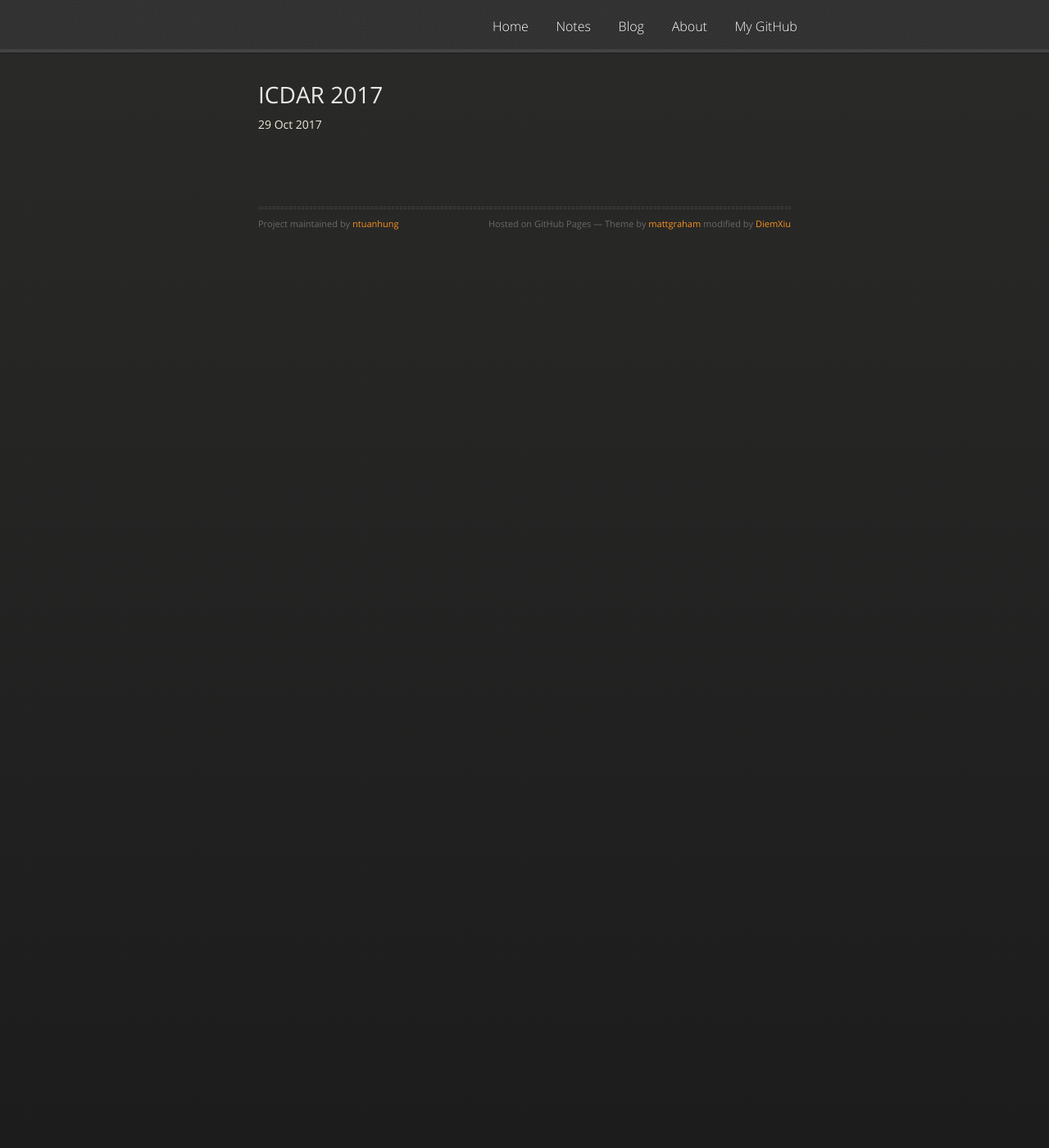
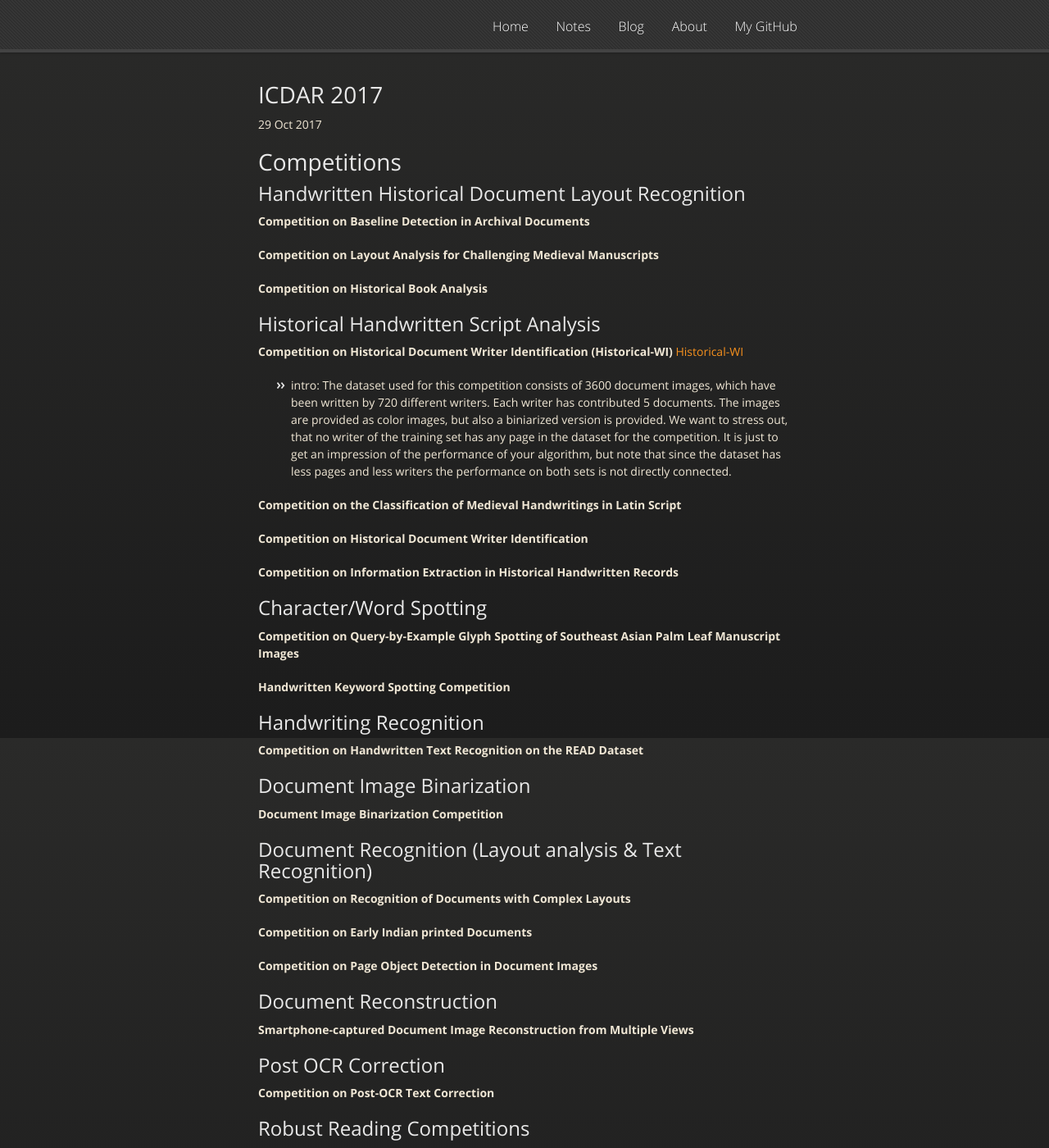
Before and after one commit to ntuanhung/ntuanhung.github.io, a Jekyll site: the page built from _posts/paper_reviews/2017-10-29-ICDAR-2017.md, in a window 1280 px wide and 1400 px high. Shown: the whole window at 82% size. Built offline with Jekyll 4.4.1, drawn with Linux system fonts in a browser that asks for light colours; nearby versions of some CDN libraries; some of the changed text lies outside the part shown.

Commit message:
Update 2017-10-29-ICDAR-2017.md

```diff
--- a/_posts/paper_reviews/2017-10-29-ICDAR-2017.md
+++ b/_posts/paper_reviews/2017-10-29-ICDAR-2017.md
@@ -4,3 +4,84 @@ category: paper_reviews
 title: ICDAR 2017
 date: 2017-10-29
 ---
+
+# Competitions
+
+## Handwritten Historical Document Layout Recognition
+
+**Competition on Baseline Detection in Archival Documents**
+
+**Competition on Layout Analysis for Challenging Medieval Manuscripts**
+
+**Competition on Historical Book Analysis**
+
+## Historical Handwritten Script Analysis
+
+**Competition on Historical Document Writer Identification (Historical-WI)**
+[Historical-WI](https://scriptnet.iit.demokritos.gr/competitions/6/)
+
+- intro: The dataset used for this competition consists of 3600 document images, which have been written by 720 different writers. Each writer has contributed 5 documents. The images are provided as color images, but also a biniarized version is provided. We want to stress out, that no writer of the training set has any page in the dataset for the competition. It is just to get an impression of the performance of your algorithm, but note that since the dataset has less pages and less writers the performance on both sets is not directly connected.
+
+**Competition on the Classification of Medieval Handwritings in Latin Script**
+
+**Competition on Historical Document Writer Identification**
+
+**Competition on Information Extraction in Historical Handwritten Records**
+
+## Character/Word Spotting
+
+**Competition on Query-by-Example Glyph Spotting of Southeast Asian Palm Leaf Manuscript Images**
+
+**Handwritten Keyword Spotting Competition**
+
+## Handwriting Recognition
+
+**Competition on Handwritten Text Recognition on the READ Dataset**
+
+## Document Image Binarization
+
+**Document Image Binarization Competition**
+
+## Document Recognition (Layout analysis & Text Recognition)
+
+**Competition on Recognition of Documents with Complex Layouts**
+
+**Competition on Early Indian printed Documents**
+
+**Competition on Page Object Detection in Document Images**
+
+## Document Reconstruction
+
+**Smartphone-captured Document Image Reconstruction from Multiple Views**
+
+## Post OCR Correction
+
+**Competition on Post-OCR Text Correction**
+
+## Robust Reading Competitions
+
+**Competition on Reading Chinese Text in the Wild**
+
+**Challenge on COCO-Text**
+
+**Challenge on Text Extraction from Biomedical Literature Figures**
+
+**Challenge on Robust Reading Challenge on Omnidirectional Video**
+
+**Competition on Multi-lingual Scene Text Detection and Script Identification**
+
+## Text in Video
+
+**Competition on Arabic Text Detection and Recognition in Multiresolution Video Frames ̶ AcTiVComp’17**
+
+**Competition on Video Script Identification**
+
+## Forensics
+
+**Competition on File Type Identification**
+
+**Competition on Multi-script Writer Identification Using LAMIS-MSHD and CERUG Databases**
+
+## Miscellaneous Competitions
+
+**Competition on Multi-font and Multi-size Digitally Represented Arabic Text**
```
